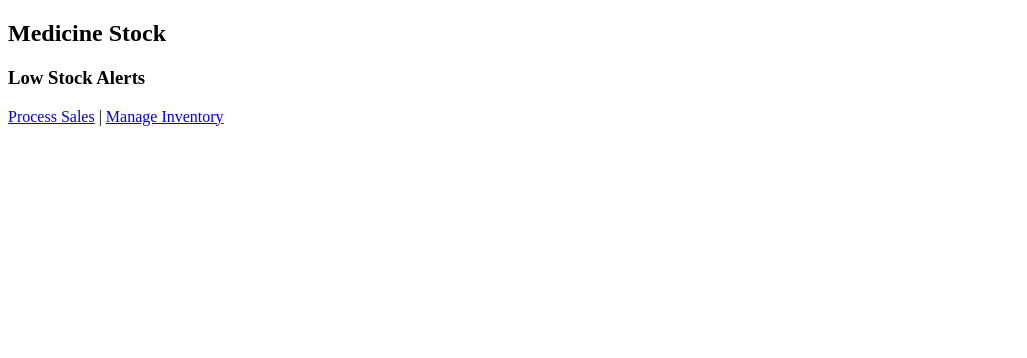
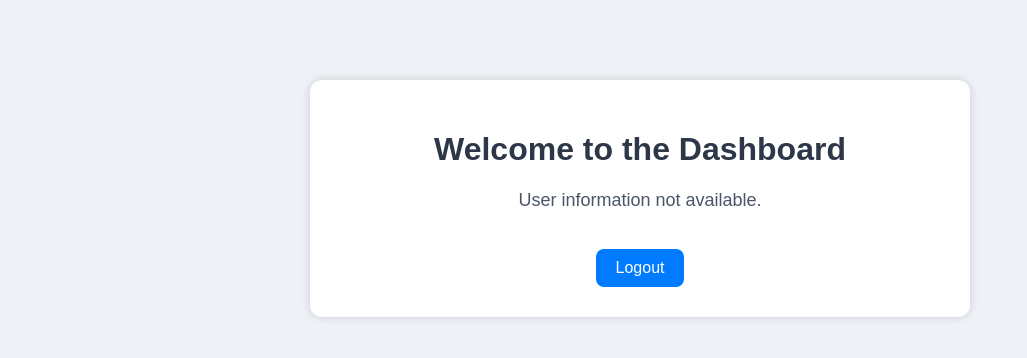
Before and after one commit to munim-de/pharmacy-management-system, a Flask app: template templates/dashboard.html in a window 1280 px wide. Shown: the top 358 px of the page, without its empty margins (0-1027 px from the left). Run offline with Flask 3, Linux system fonts and the light colour scheme; the template is opened without the code that fills it, so the values that code supplies are empty.

Commit message:
Update dashboard.html

```diff
--- a/templates/dashboard.html
+++ b/templates/dashboard.html
@@ -1,22 +1,62 @@
+<!-- templates/dashboard.html -->
+
 <!DOCTYPE html>
-<html>
-<head><title>Dashboard</title></head>
+<html lang="en">
+<head>
+    <meta charset="UTF-8">
+    <title>Dashboard - Pharmacy Management System</title>
+    <style>
+        body {
+            font-family: Arial, sans-serif;
+            background-color: #eef1f5;
+            margin: 0;
+            padding: 0;
+        }
+
+        .dashboard {
+            max-width: 600px;
+            margin: 80px auto;
+            padding: 30px;
+            background-color: white;
+            border-radius: 12px;
+            box-shadow: 0 0 10px rgba(0,0,0,0.15);
+            text-align: center;
+        }
+
+        h1 {
+            color: #2d3748;
+        }
+
+        p {
+            font-size: 18px;
+            color: #4a5568;
+        }
+
+        a {
+            display: inline-block;
+            margin-top: 20px;
+            color: #ffffff;
+            background-color: #007bff;
+            padding: 10px 20px;
+            border-radius: 8px;
+            text-decoration: none;
+        }
+
+        a:hover {
+            background-color: #0056b3;
+        }
+    </style>
+</head>
 <body>
-  <h2>Medicine Stock</h2>
-  <ul>
-    {% for med in stock %}
-      <li>{{ med['Name'] }} - {{ med['QuantityInStock'] }}</li>
-    {% endfor %}
-  </ul>
+    <div class="dashboard">
+        <h1>Welcome to the Dashboard</h1>
+        {% if user %}
+            <p>Logged in as <strong>{{ user.email }}</strong></p>
+        {% else %}
+            <p>User information not available.</p>
+        {% endif %}
 
-  <h3>Low Stock Alerts</h3>
-  <ul>
-    {% for med in low_stock %}
-      <li style="color:red">{{ med['Name'] }} ({{ med['QuantityInStock'] }})</li>
-    {% endfor %}
-  </ul>
-
-  <a href="/sales">Process Sales</a> |
-  <a href="/inventory">Manage Inventory</a>
+        <a href="{{ url_for('auth.logout') }}">Logout</a>
+    </div>
 </body>
 </html>
```
